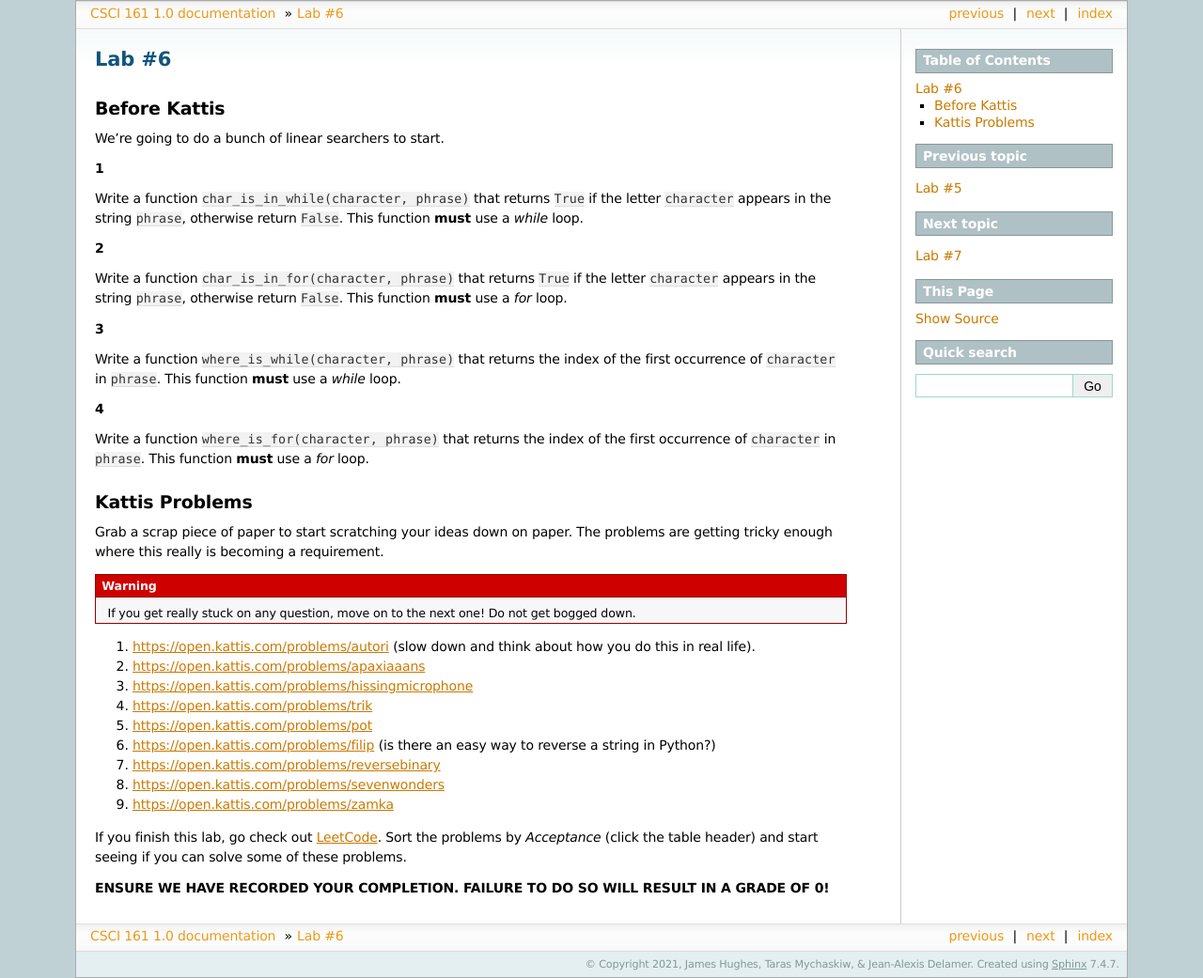
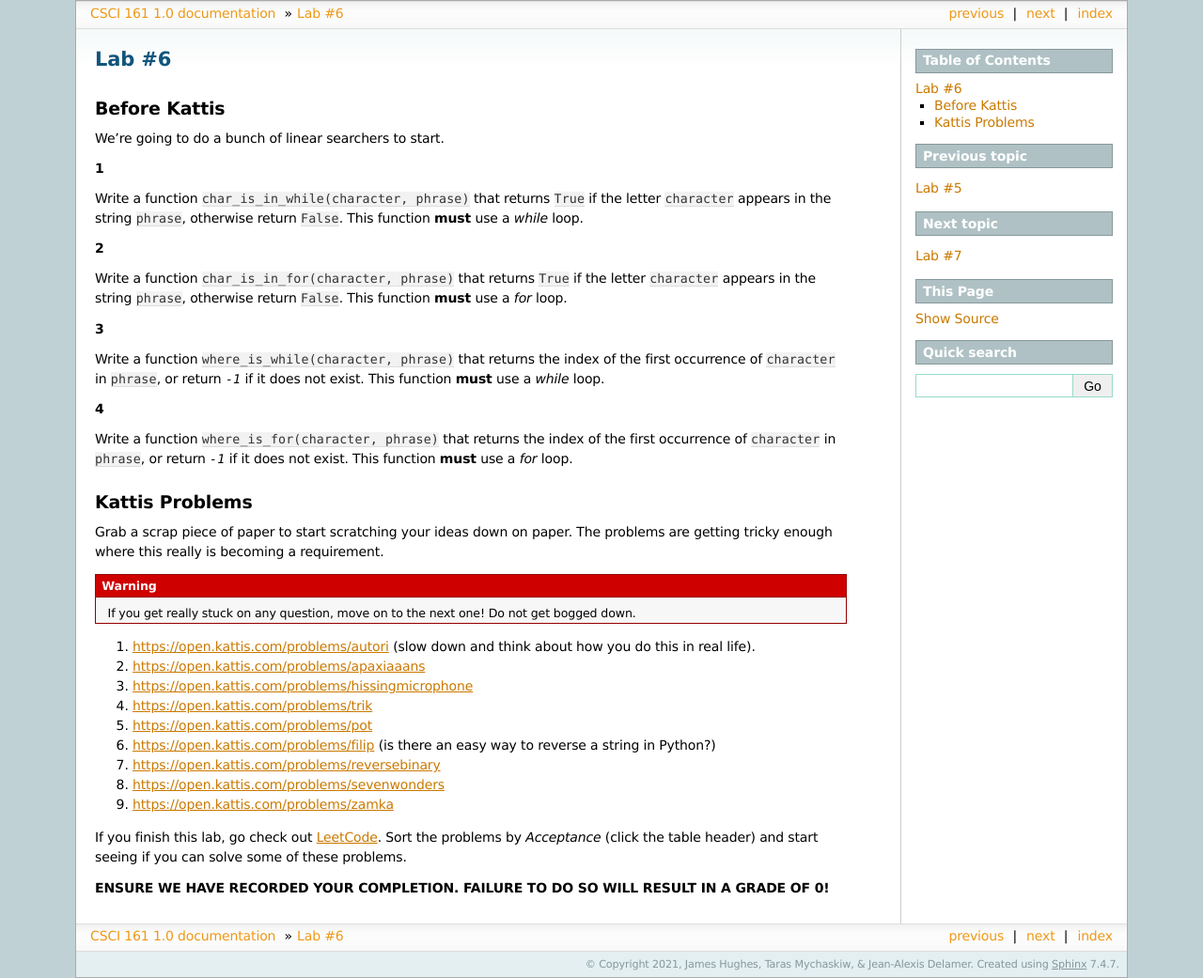
Before and after one commit to jameshughes89/cs101, a Sphinx documentation site: the page built from source/lab6.rst, in a window 1280 px wide. Shown: the whole page at 94% size. Built offline with Sphinx 7.4.7, drawn with Linux system fonts in a browser that asks for light colours.

Commit message:
Mention -1 for index return (#89)

```diff
--- a/source/lab6.rst
+++ b/source/lab6.rst
@@ -17,12 +17,12 @@ Write a function ``char_is_in_for(character, phrase)`` that returns ``True`` if
 
 **3**
 
-Write a function ``where_is_while(character, phrase)`` that returns the index of the first occurrence of ``character`` in ``phrase``. This function **must** use a *while* loop.
+Write a function ``where_is_while(character, phrase)`` that returns the index of the first occurrence of ``character`` in ``phrase``, or return `-1` if it does not exist. This function **must** use a *while* loop.
 
 
 **4**
 
-Write a function ``where_is_for(character, phrase)`` that returns the index of the first occurrence of ``character`` in ``phrase``. This function **must** use a *for* loop.
+Write a function ``where_is_for(character, phrase)`` that returns the index of the first occurrence of ``character`` in ``phrase``, or return `-1` if it does not exist. This function **must** use a *for* loop.
 
 
 Kattis Problems
```
